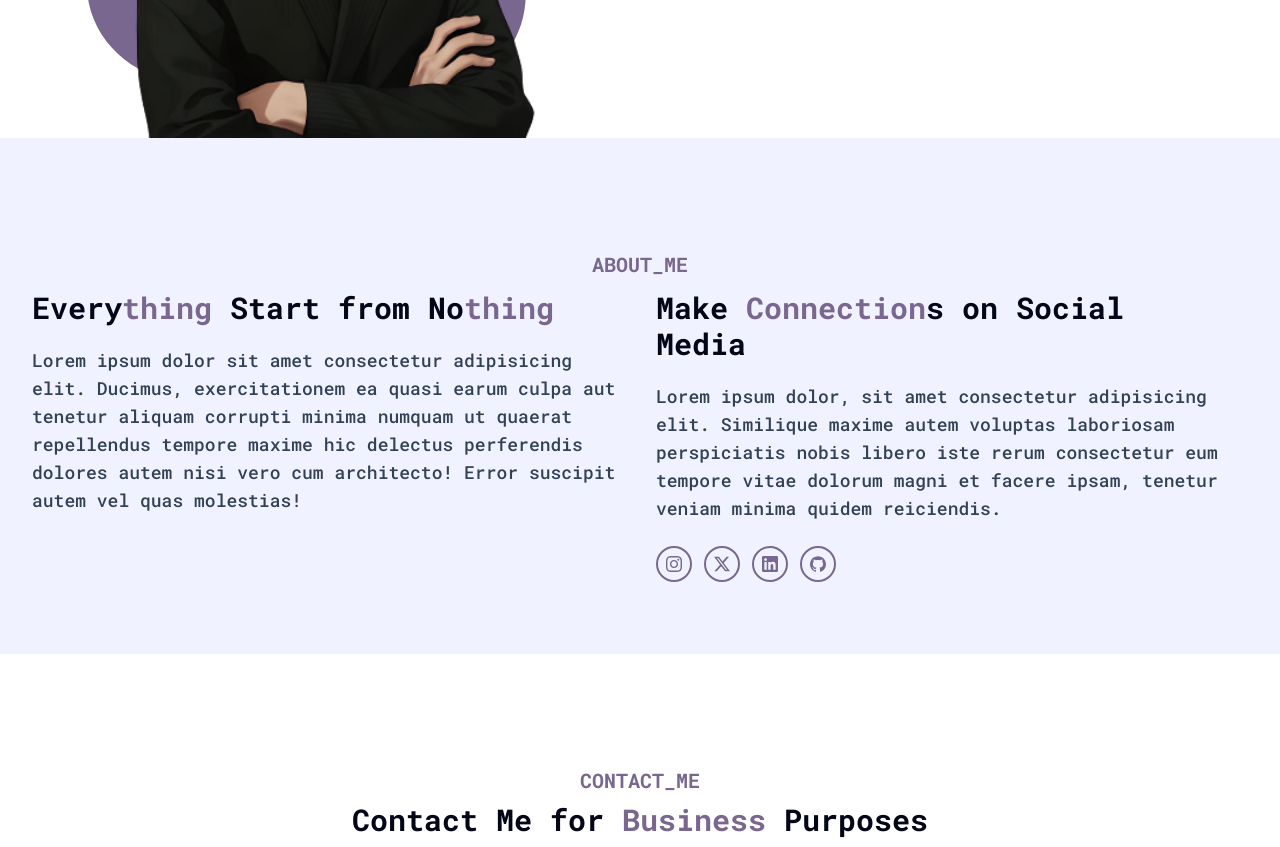
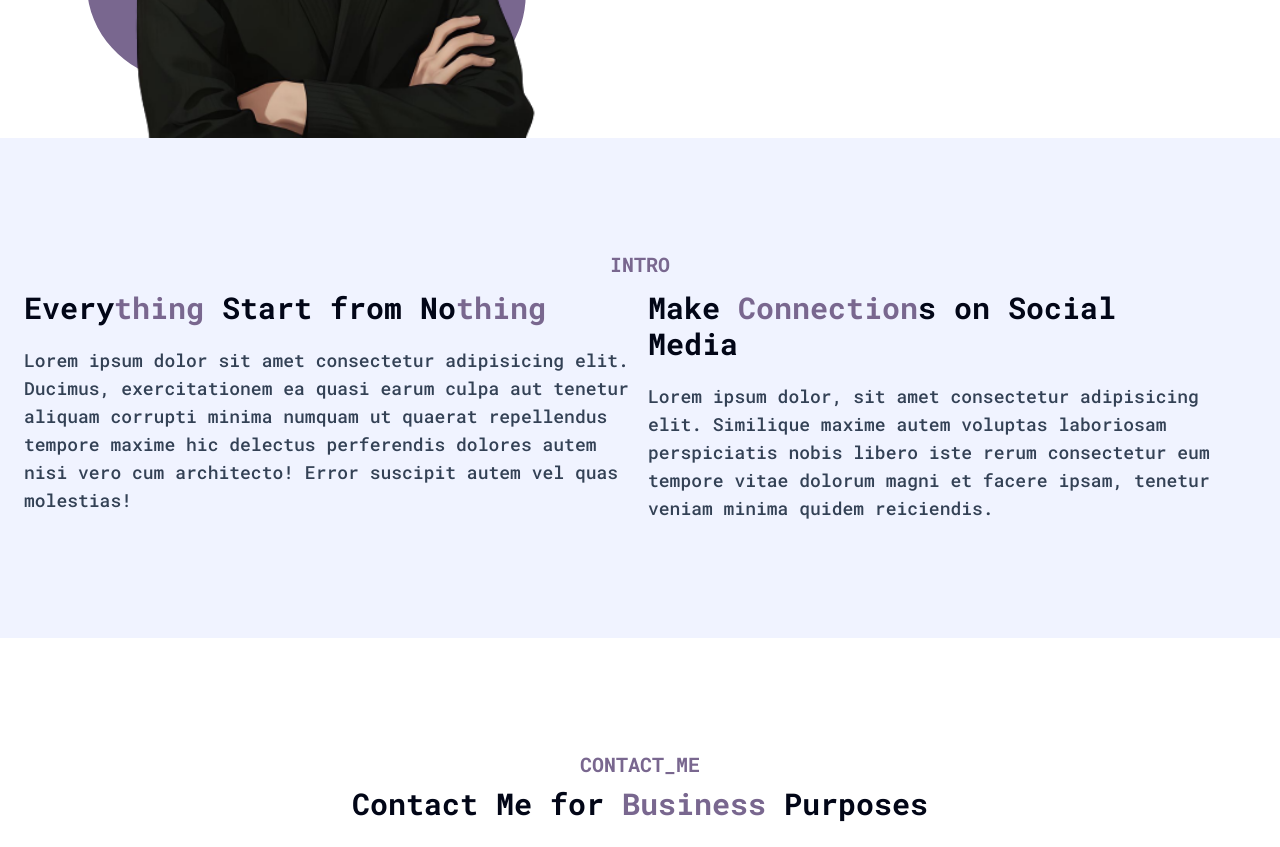
Before and after one commit to erlankurnia/erlankurnia.github.io, a Vue app: page / in a window 1280 px wide. Shown: the part 580-1427 px from the top of the page. Built offline with nearby package versions, Linux system fonts and the light colour scheme.

Commit message:
Update . .

```diff
--- a/public/data_user.json
+++ b/public/data_user.json
@@ -1,13 +1,26 @@
 {
 	"navbarBrand": "LAN",
+	"intro": [
+		{
+			"title": "Every<span class=\"text-primary\">thing</span> Start from No<span class=\"text-primary\">thing</span>",
+			"description": "Lorem ipsum dolor sit amet consectetur adipisicing elit. Ducimus, exercitationem ea quasi earum culpa aut tenetur aliquam corrupti minima numquam ut quaerat repellendus tempore maxime hic delectus perferendis dolores autem nisi vero cum architecto! Error suscipit autem vel quas molestias!"
+		},
+		{
+			"title": "Make <span class=\"text-primary\">Connection</span>s on Social Media",
+			"description": "Lorem ipsum dolor, sit amet consectetur adipisicing elit. Similique maxime autem voluptas laboriosam perspiciatis nobis libero iste rerum consectetur eum tempore vitae dolorum magni et facere ipsam, tenetur veniam minima quidem reiciendis."
+		}
+	],
+	"contact": {
+		"title": "Contact Me for <span class=\"text-primary\">Business</span> Purposes",
+		"description": "Lorem ipsum, dolor sit amet consectetur adipisicing elit. Cumque, veniam deserunt? Minima?"
+	},
 	"socialMedia": {
+		"email": "erlank2789@gmail.com",
+		"github": "https://github.com/krlan2789",
 		"instagram": "https://www.instagram.com/kurnia_erlan/",
+		"linkedin": "https://www.linkedin.com/in/krlan2789/",
+		"telegram": "https://t.me/kurnia_erlan",
 		"twitter": "https://twitter.com/krlan2789",
-		"linkedin": "https://www.linkedin.com/in/krlan2789/",
-		"github": "https://github.com/krlan2789",
-		"facebook": "",
-		"telegram": "https://t.me/kurnia_erlan",
-		"email": "erlank2789@gmail.com",
 		"whatsapp": "https://wa.me/6282245319478"
 	},
 	"profile": {
--- a/src/components/AboutComponent.vue
+++ /dev/null
@@ -1,42 +0,0 @@
-<template>
-	<section id="about" class="pt-24 pb-16">
-		<div class="container">
-			<div class="flex flex-wrap">
-				<div class="w-full px-4 pt-4 pb-0 mb-0 text-center">
-					<h4 class="mb-3 lan-section-title">About_Me</h4>
-				</div>
-				<div class="w-full p-4 pt-0 mb-10 lg:w-1/2">
-					<h2 class="lan-section-subtitle text-left lg:ml-0">
-						Every<span class="text-primary">thing</span> Start from No<span class="text-primary">thing</span>
-					</h2>
-					<p class="mb-5 text-base font-medium text-secondary lg:text-lg">
-						Lorem ipsum dolor sit amet consectetur adipisicing elit. Ducimus, exercitationem ea quasi earum culpa aut tenetur
-						aliquam corrupti minima numquam ut quaerat repellendus tempore maxime hic delectus perferendis dolores autem nisi
-						vero cum architecto! Error suscipit autem vel quas molestias!
-					</p>
-				</div>
-				<div class="w-full px-4 lg:w-1/2">
-					<h3 class="lan-section-subtitle text-left lg:ml-0">
-						Make <span class="text-primary">Connection</span>s on Social Media
-					</h3>
-					<p class="mb-6 text-base font-medium text-secondary lg:text-lg">
-						Lorem ipsum dolor, sit amet consectetur adipisicing elit. Similique maxime autem voluptas laboriosam perspiciatis
-						nobis libero iste rerum consectetur eum tempore vitae dolorum magni et facere ipsam, tenetur veniam minima quidem
-						reiciendis.
-					</p>
-
-					<SocialMediaComponent></SocialMediaComponent>
-				</div>
-			</div>
-		</div>
-	</section>
-</template>
-
-<script>
-import SocialMediaComponent from "./SocialMediaComponent.vue";
-
-export default {
-	name: "AboutComponent",
-	components: { SocialMediaComponent },
-};
-</script>
--- a/src/components/ContactComponent.vue
+++ b/src/components/ContactComponent.vue
@@ -1,13 +1,11 @@
 <template>
-	<section id="contact" class="pt-24 pb-16 select-none bg-tertiary">
+	<section v-if="dataUser && dataUser.contact" id="contact" class="pt-24 pb-16 select-none bg-tertiary">
 		<div class="container">
-			<div class="w-full p-4">
+			<div v-if="dataUser.contact.title && dataUser.contact.description" class="w-full p-4">
 				<div class="mx-auto mb-6 text-center">
 					<h4 class="mb-2 lan-section-title">Contact_Me</h4>
-					<h2 class="lan-section-subtitle lg:min-w-max">Contact Me for <span class="text-primary">Business</span> Purposes</h2>
-					<p class="font-medium text-md text-secondary md:text-lg">
-						Lorem ipsum, dolor sit amet consectetur adipisicing elit. Cumque, veniam deserunt? Minima?
-					</p>
+					<h2 class="lan-section-subtitle lg:min-w-max" v-html="dataUser.contact.title"></h2>
+					<p class="font-medium text-md text-secondary md:text-lg" v-html="dataUser.contact.description"></p>
 				</div>
 			</div>
 
--- /dev/null
+++ b/src/components/IntroComponent.vue
@@ -0,0 +1,29 @@
+<template>
+	<section v-if="dataUser && dataUser.intro && dataUser.intro.length > 0" id="intro" class="pt-24 pb-16">
+		<div class="container">
+			<div class="flex flex-wrap">
+				<div class="w-full px-4 pt-4 text-center">
+					<h4 class="mb-3 lan-section-title">Intro</h4>
+				</div>
+				<div v-for="(data, index) of dataUser.intro" class="w-full px-2 mb-8 lg:w-1/2" :key="index">
+					<h2 class="lan-section-subtitle text-left lg:ml-0" v-html="data.title"></h2>
+					<p class="mb-5 text-base font-medium text-secondary lg:text-lg" v-html="data.description"></p>
+				</div>
+			</div>
+		</div>
+	</section>
+</template>
+
+<script>
+import { inject } from "vue";
+
+export default {
+	name: "IntroComponent",
+	setup() {
+		const { dataUser } = inject("dataUser");
+		return {
+			dataUser,
+		};
+	},
+};
+</script>
--- a/src/views/HomeView.vue
+++ b/src/views/HomeView.vue
@@ -1,11 +1,11 @@
 <template>
 	<HeroComponent id="home"></HeroComponent>
-	<AboutComponent class="bg-quaternary"></AboutComponent>
+	<IntroComponent class="bg-quaternary"></IntroComponent>
 	<ContactComponent class="bg-tertiary"></ContactComponent>
 </template>
 
 <script setup>
 import HeroComponent from "../components/HeroComponent.vue";
-import AboutComponent from "../components/AboutComponent.vue";
+import IntroComponent from "../components/IntroComponent.vue";
 import ContactComponent from "../components/ContactComponent.vue";
 </script>
```
